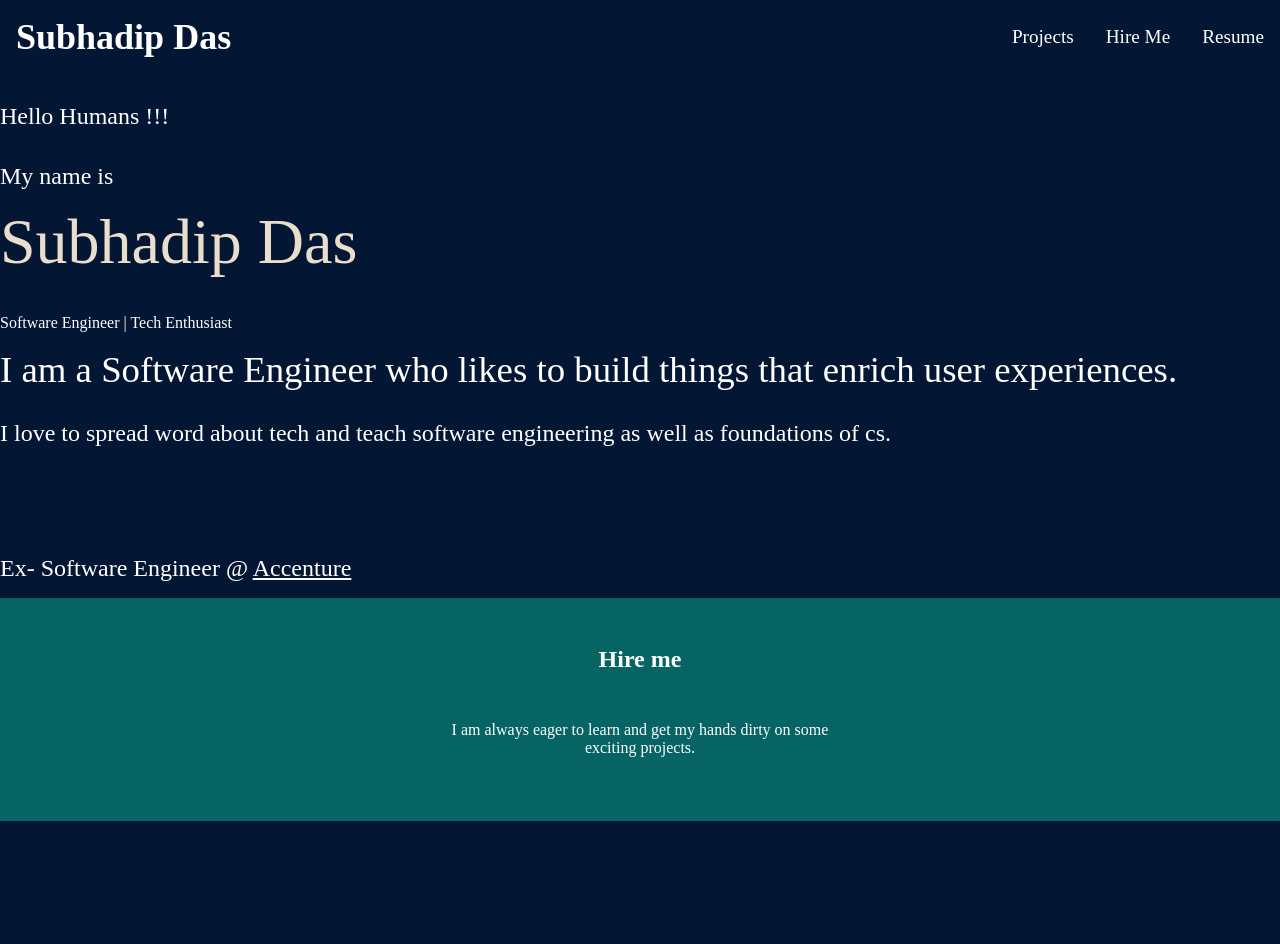
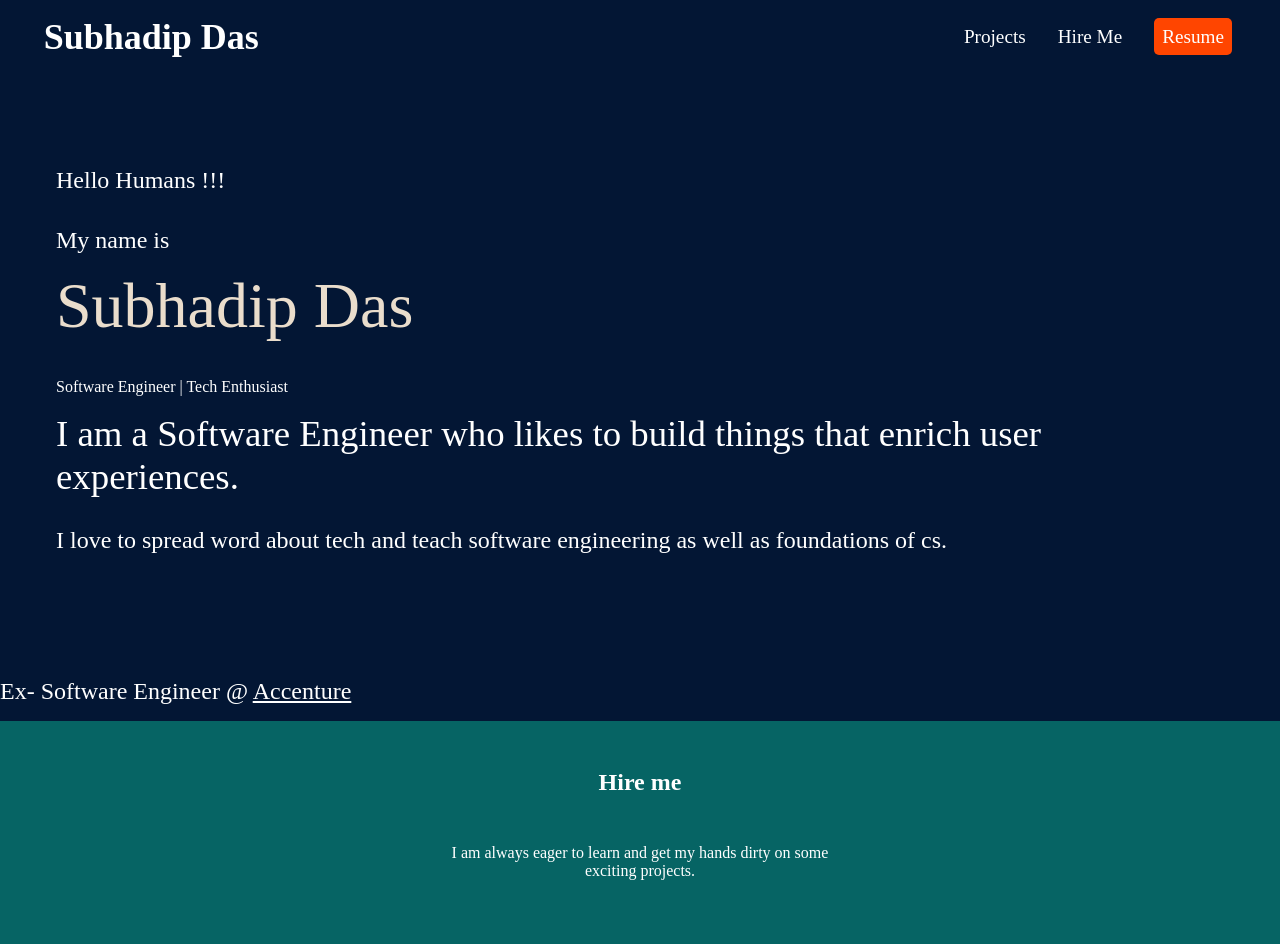
Before and after one commit to engineersubhadip/Portfolio, a plain HTML site: page index.html in a window 1280 px wide. Before the commit the page ends 821 px from the top, so only its background shows below. Drawn offline with Linux system fonts and the light colour scheme.

Commit message:
style : Nav Bar third Pass

```diff
--- a/index.html
+++ b/index.html
@@ -19,7 +19,7 @@
                 <a href="">Hire Me</a>
             </li>
             <li>
-                <a href="">Resume</a>
+                <a href="" class="button">Resume</a>
             </li>
         </ul>
     </nav>
--- a/style.css
+++ b/style.css
@@ -32,7 +32,10 @@ h1, h2, h3, h4, h5, h6 {
 }
 
 #intro {
-    padding-bottom: 5rem;
+    padding : 4rem 1rem 6rem 1rem;
+    max-width: 1200px;
+    margin : 0 auto;
+
 }
 
 #intro p{
@@ -98,6 +101,7 @@ nav ul{
     justify-content: end;
     align-items : center;
     gap : 2rem;
+    margin-right : 2rem;
 }
 
 nav a {
@@ -114,4 +118,16 @@ nav a:hover{
 nav li:first-child{
     flex-grow: 1;
     font-size: 1.5rem;
+    margin-left : 1.73rem;
 }
+
+.button {
+    background-color: orangered;
+    padding : 0.5rem;
+    border-radius: 5px;
+}
+
+.button:hover {
+    color : white;
+    background: linear-gradient(148deg, rgba(247,106,82,1) 26%, rgba(222,120,66,1) 36%, rgba(240,86,71,1) 47%);
+}
```
